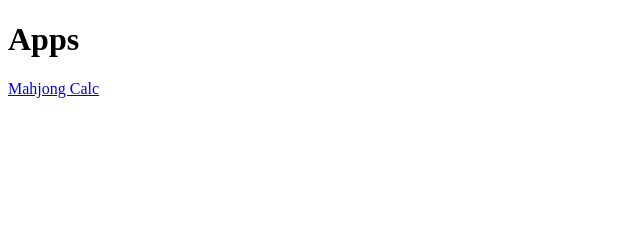
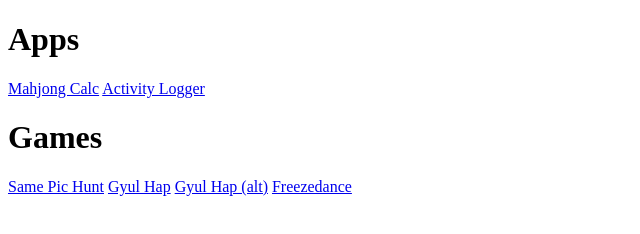
Before and after one commit to rjchen/rjchen.github.io, a plain HTML site: page index.html in a window 1280 px wide. Shown: the whole page, without its empty margins (0-640 px from the left). Drawn offline with Linux system fonts and the light colour scheme.

Commit message:
Update index.html

```diff
--- a/index.html
+++ b/index.html
@@ -1,7 +1,14 @@
 <!DOCTYPE HTML>
 <html>
 <body>
-<h1>Apps</h1>
-<a href="/mahjongcalc/ng-mahjong.html">Mahjong Calc</a>
+  <h1>Apps</h1>
+  <a href="/mahjongcalc/ng-mahjong.html">Mahjong Calc</a>
+  <a href="/activitylogger/activity.html">Activity Logger</a>
+  <br />
+  <h1>Games</h1>
+  <a href="/samepicturehunt/pichunt.html">Same Pic Hunt</a>
+  <a href="/gyulhap/gyulhap.html">Gyul Hap</a>
+  <a href="/gyulhap/gyulhap2.html">Gyul Hap (alt)</a>
+  <a href="/freezedance/source/freezedance.html">Freezedance</a>
 </body>
 </html>
```
